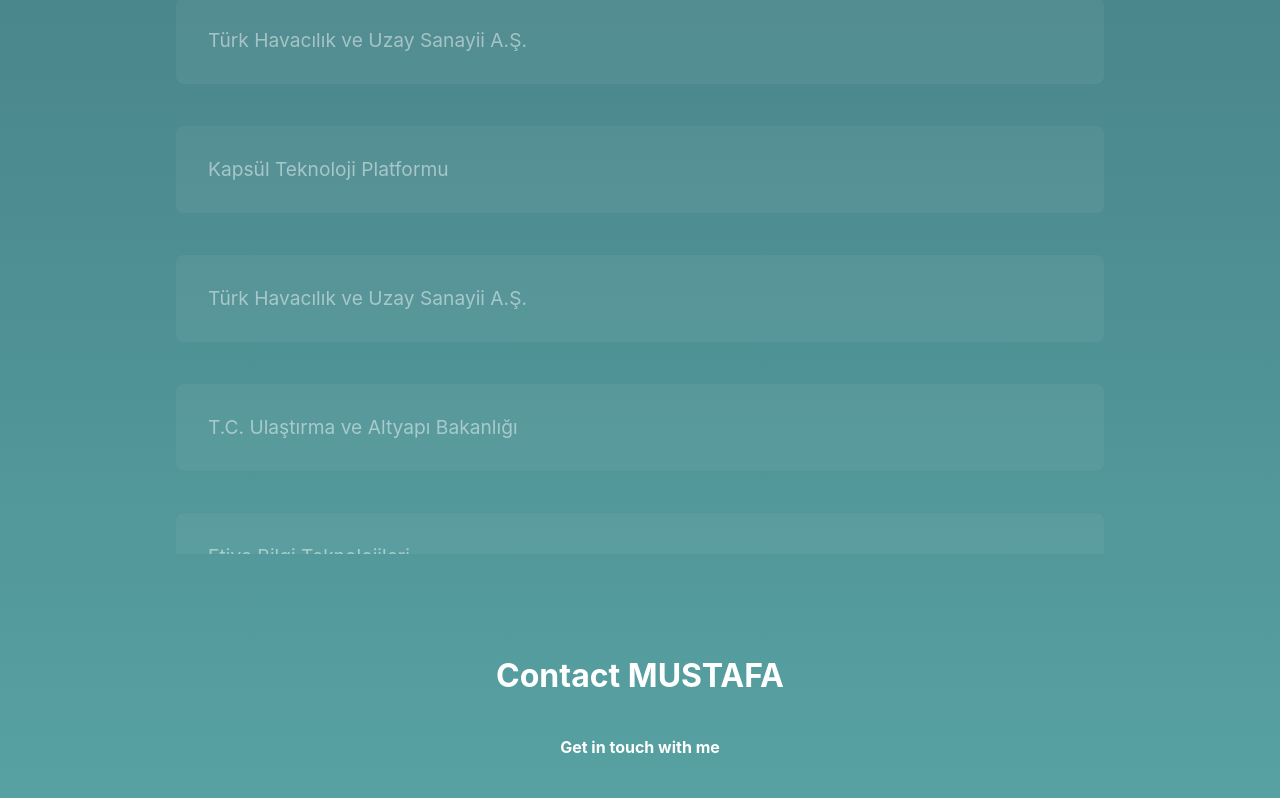
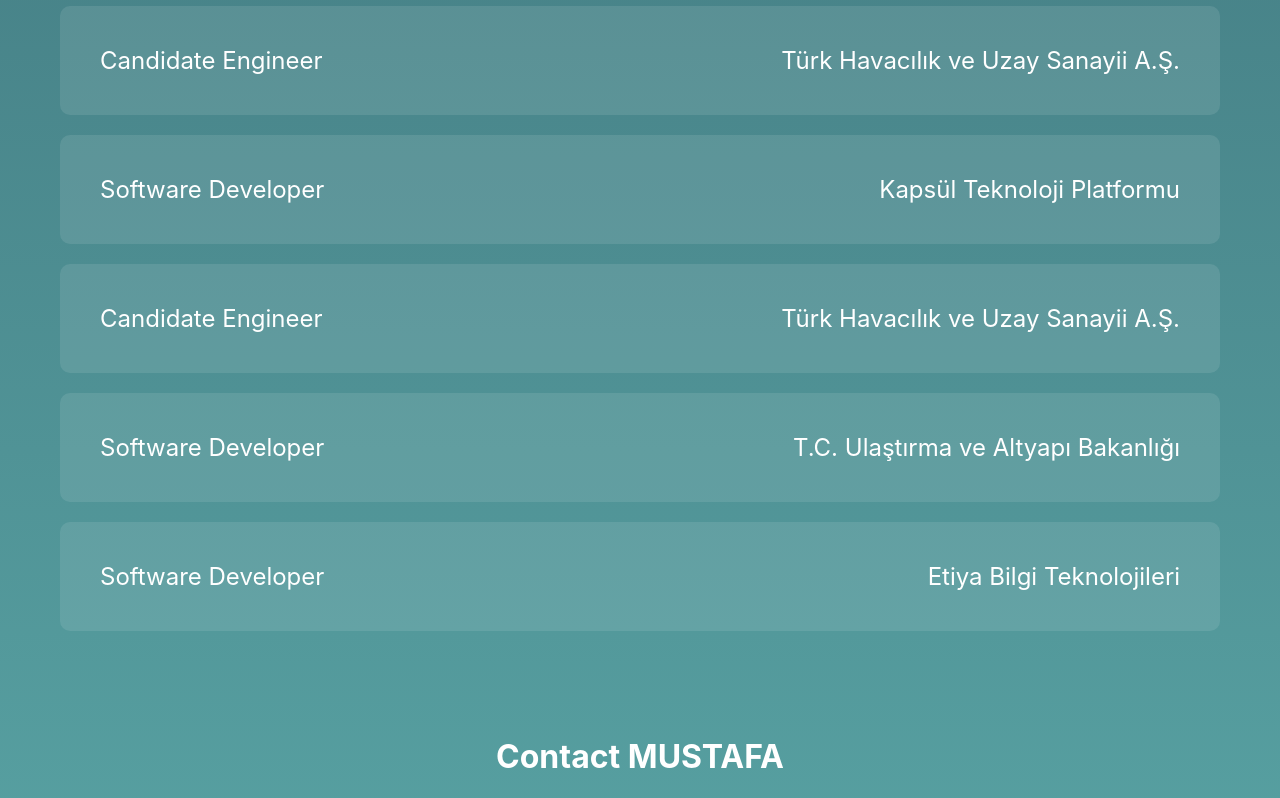
Before and after one commit to MustafaKarakus1/portfolio, a React (Create React App) app: page / in a window 1280 px wide. Shown: the part 2900-3698 px from the top of the page. Built offline with nearby package versions, Linux system fonts and the light colour scheme.

Commit message:
minor changes

```diff
--- a/src/Components/Button/Button.css
+++ b/src/Components/Button/Button.css
@@ -19,7 +19,7 @@
 .icon-circle {
   width: 80px;
   height: 80px;
-  background-color: #527895;
+  background-color: #3f717a;
   border-radius: 50%;
   display: flex;
   justify-content: center;
--- a/src/Components/pages/About/About.css
+++ b/src/Components/pages/About/About.css
@@ -62,7 +62,7 @@
 @media (max-width: 768px) {
   .about {
     height: auto;
-    padding: 20px 10px;
+    /*padding: 20px 10px;*/
   }
 
   .about-title {
--- a/src/Components/pages/Experience/Experience.css
+++ b/src/Components/pages/Experience/Experience.css
@@ -23,12 +23,12 @@
   border-radius: 10px;
   color: white;
   font-size: 1.5rem;
-  transition: transform 0.3s ease, opacity 0.3s ease;
+  /*transition: transform 0.3s ease, opacity 0.3s ease;*/
   box-sizing: border-box;
   width: 100%;
 }
 
-/* Mobil için ayarlar */
+
 @media (max-width: 768px) {
   .scroll-list__wrp {
     height: auto;
@@ -38,7 +38,7 @@
   .item {
     padding: 20px;
     font-size: 1.1rem;
-    margin: 15px 0;
+    transition: none;
   }
 }
 
--- a/src/Components/pages/Experience/Experience.js
+++ b/src/Components/pages/Experience/Experience.js
@@ -2,7 +2,7 @@
 import './Experience.css'
 
 const Experience = () => {
-  const scrollListRef = useRef(null);
+  /*const scrollListRef = useRef(null);
 
   useEffect(() => {
     const scrollList = scrollListRef.current;
@@ -31,18 +31,37 @@
     return () => {
       scrollList.removeEventListener('scroll', handleScroll);
     };
-  }, []);
+  }, []);*/
 
   return (
-
-    <div className="scroll-list__wrp" ref={scrollListRef} id='experience'>
-      <h1 style={{ textAlign:"center", color:"white"}}>Experience</h1>
-      <div className="item">Türk Havacılık ve Uzay Sanayii A.Ş.</div>
-      <div className="item">Kapsül Teknoloji Platformu</div>
-      <div className="item">Türk Havacılık ve Uzay Sanayii A.Ş.</div>
-      <div className="item">T.C. Ulaştırma ve Altyapı Bakanlığı</div>
-      <div className="item">Etiya Bilgi Teknolojileri</div>
-      <div className="item">Kapsül Teknoloji Platformu</div>
+    <div>
+    <h1 style={{ textAlign:"center", color:"white"}} id='experience'>Experience</h1>
+    <div className="scroll-list__wrp" /*ref={scrollListRef}*/ >
+      <div className="item" style={{display:"flex",justifyContent:"space-between"}} >
+        <span>Candidate Engineer</span>
+        <span>Türk Havacılık ve Uzay Sanayii A.Ş.</span>
+      </div>
+      <div className="item" style={{display:"flex",justifyContent:"space-between"}} >
+        <span>Software Developer</span>
+        <span>Kapsül Teknoloji Platformu</span>
+      </div>
+      <div className="item" style={{display:"flex",justifyContent:"space-between" }} >
+        <span>Candidate Engineer</span>
+        <span>Türk Havacılık ve Uzay Sanayii A.Ş.</span>
+      </div>
+      <div className="item" style={{display:"flex",justifyContent:"space-between"}} >
+        <span>Software Developer</span>
+        <span>T.C. Ulaştırma ve Altyapı Bakanlığı</span>
+      </div>
+      <div className="item" style={{display:"flex",justifyContent:"space-between"}} >
+        <span>Software Developer</span>
+        <span>Etiya Bilgi Teknolojileri</span>
+      </div>
+      <div className="item" style={{display:"flex",justifyContent:"space-between"}} >
+        <span>Part-time Developer</span>
+        <span>Kapsül Teknoloji Platformu</span>
+      </div>
+    </div>
     </div>
   )
 }
--- a/src/Components/pages/Skills/Skills.css
+++ b/src/Components/pages/Skills/Skills.css
@@ -1,5 +1,4 @@
 .skills {
-    width: 100%;
     padding-top: 1vh;
     padding-right: 15px;
     padding-left: 15px;
```
